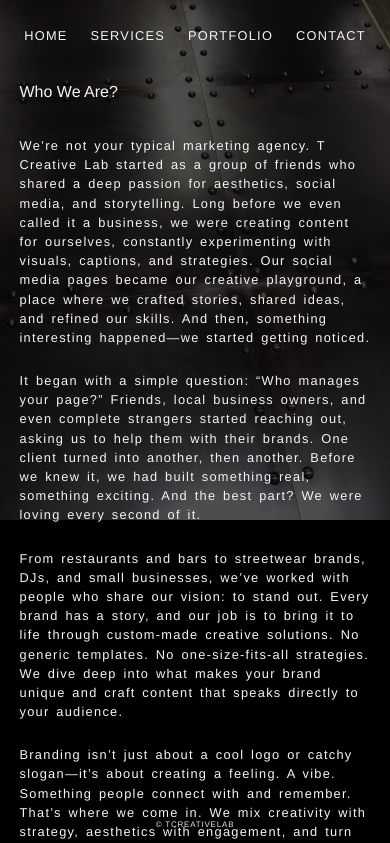
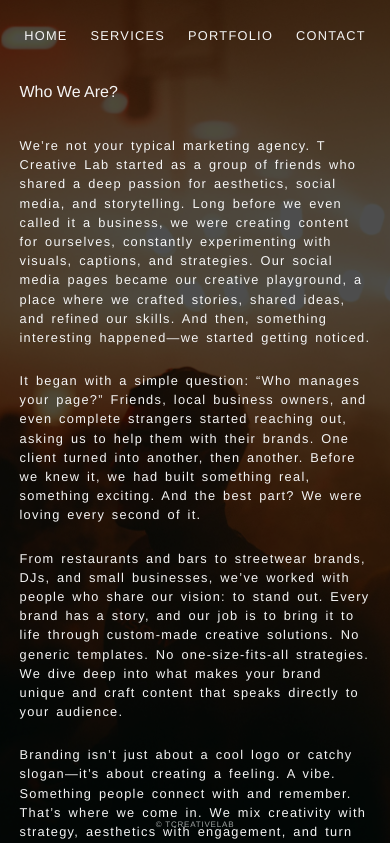
Before and after one commit to svarogdoo/travica, a SvelteKit app: page /about in a window 390 px wide. Shown: the top 843 px of the page. Built offline with nearby package versions, Linux system fonts and the light colour scheme.

Commit message:
about page

```diff
--- a/src/routes/about/+page.svelte
+++ b/src/routes/about/+page.svelte
@@ -1,5 +1,5 @@
 <script>
-  import t1 from "$lib/images/t1.webp";
+  import t8 from "$lib/images/t8.webp";
 </script>
 
 <svelte:head>
@@ -9,8 +9,7 @@
 
 <section class="bio-section">
   <!-- TODO use t8 but as webp -->
-  <img class="mob" src={t1} alt="Lexington background" />
-  <img class="desk" src={t1} alt="Lexington background" />
+  <img class="w-full h-full object-cover" src={t8} alt="TCreativeLab" />
   <div class="bio-text">
     <h1>Who We Are?</h1>
 
@@ -103,9 +102,7 @@
     z-index: 0;
     opacity: 30%;
   }
-  .mob {
-    display: none;
-  }
+
   .bio-text {
     width: 40%;
     z-index: 10;
@@ -116,17 +113,8 @@
     font-size: 1em;
     text-align: left;
   }
-  h2,
-  h3 {
-    font-size: 0.8em;
-    letter-spacing: 0.1em;
-    font-weight: 500;
-    word-spacing: 0.2em;
-    margin-top: 0.4em;
-  }
-  p,
-  li,
-  span {
+
+  p {
     font-size: 0.8em;
     letter-spacing: 0.1em;
     font-weight: 50;
@@ -140,11 +128,5 @@
     h1 {
       margin-bottom: 2em;
     }
-    .desk {
-      display: none;
-    }
-    .mob {
-      display: block;
-    }
   }
 </style>
```
